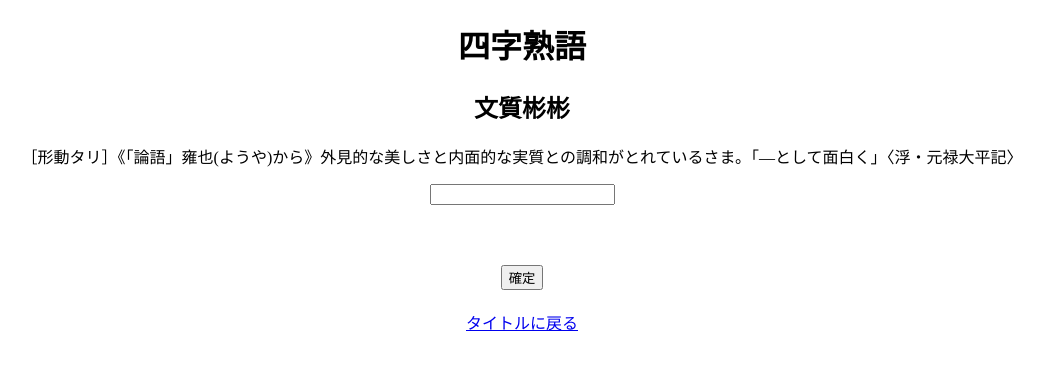
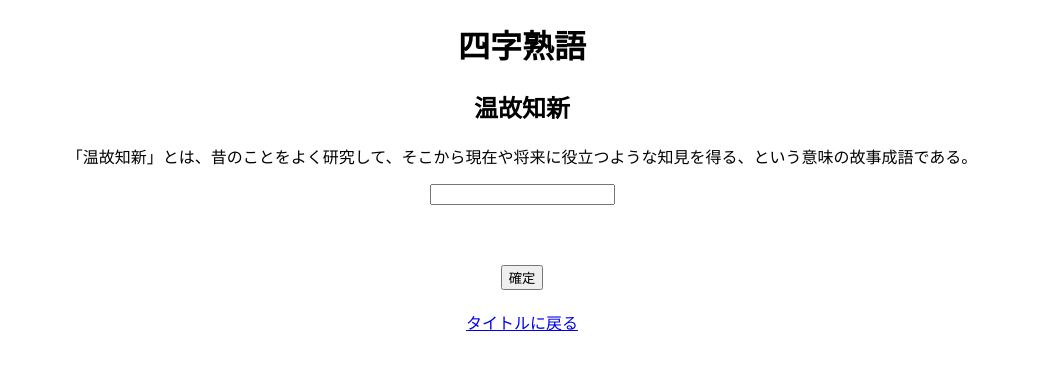
Before and after one commit to friends314/Yojijukugo, a plain HTML site: page theme/index.html in a window 1280 px wide. Shown: the whole page, without its empty margins (118-1162 px from the left). Drawn offline with Linux system fonts and the light colour scheme.

Commit message:
辞書データを追加、ランダムで表示させる

```diff
--- /dev/null
+++ b/js/data.js
@@ -0,0 +1,74 @@
+'use strict';
+
+/**
+ * 辞書データ
+ */
+const dictionary = [
+    {
+        "jukugo": "文質彬彬",
+        "kana": "ぶんしつひんぴん",
+        "meaning": "［形動タリ］《「論語」雍也(ようや)から》外見的な美しさと内面的な実質との調和がとれているさま。「—として面白く」〈浮・元禄大平記〉",
+    },
+    {
+        "jukugo": "伯仲叔季",
+        "meaning": "兄弟姉妹の順序をいう語。伯は長男（長女）、仲は次男（次女）、叔は三男（三女）、季は末子。",
+        "kana": "はくちゅうしゅくき"
+    },
+    {
+        "jukugo": "温故知新",
+        "meaning": "「温故知新」とは、昔のことをよく研究して、そこから現在や将来に役立つような知見を得る、という意味の故事成語である。",
+        "kana": "おんこちしん"
+    },
+    /*
+    {
+        "yojijukugo": "暴虎馮河",
+    },
+    {
+        "yojijukugo": "下学上達",
+    },
+    {
+        "yojijukugo": "四海兄弟",
+    },
+    {
+        "yojijukugo": "克己復礼",
+    },
+    {
+        "yojijukugo": "匹夫匹婦",
+    },
+    {
+        "yojijukugo": "剛毅木訥",
+    },
+    {
+        "yojijukugo": "造次顛沛",
+    },
+    {
+        "yojijukugo": "博文約礼",
+    },
+    {
+        "yojijukugo": "侃侃諤諤",
+    },
+    {
+        "yojijukugo": "損者三友",
+    },
+    {
+        "yojijukugo": "箪食瓢飲",
+    },
+    {
+        "yojijukugo": "怪力乱神",
+    },
+    {
+        "yojijukugo": "悪衣悪食",
+    },
+    {
+        "yojijukugo": "巧言令色",
+    },
+    {
+        "yojijukugo": "軽裘肥馬",
+    },
+    {
+        "yojijukugo": "益者三友",
+    },
+    {
+        "yojijukugo": "朽木糞牆",
+    },*/
+];
--- a/js/main.js
+++ b/js/main.js
@@ -1,12 +1,24 @@
 'use strict';
 
 const submit = document.querySelector("#submit");
+
+/**
+ * 辞書から１つランダムに取得
+ * @meth Math.floor(Math.random() * (max - min) + min);
+ */
+const key = Math.floor(Math.random() * (dictionary.length));
+const obj = dictionary[key];
+
+// HTML初期表示
+document.querySelector("#jukugo").textContent = obj.jukugo;
+document.querySelector("#meaning").textContent = obj.meaning;
+
 
 if (submit) {
     submit.addEventListener('click', () => {
         const answer = document.querySelector("#answer").value;
         // console.log(answer);
-        if (answer === 'ぶんしつひんぴん') {
+        if (answer === obj.kana) {
             alert('正解！');
         }
     })
--- a/theme/index.html
+++ b/theme/index.html
@@ -5,6 +5,7 @@
   <meta name="viewport" content="width=device-width, initial-scale=1.0">
   <title>お題①</title>
   <link rel="stylesheet" href="../css/style.css">
+  <script defer src="../js/data.js"></script>
   <script defer src="../js/main.js"></script>
 </head>
 <body>
@@ -13,8 +14,8 @@
   </header>
   <main>
     <section>
-      <h2 class="al-center">文質彬彬</h2>
-      <p class="al-center">［形動タリ］《「論語」雍也(ようや)から》外見的な美しさと内面的な実質との調和がとれているさま。「—として面白く」〈浮・元禄大平記〉</p>
+      <h2 class="al-center" id="jukugo"></h2>
+      <p class="al-center" id="meaning"></p>
       <p class="al-center">
         <input type="text" id="answer">
       </p>
```
Also changed, not shown: index.html (+1 -0 lines), css/style.css (line endings or trailing spaces), 1 other file.
